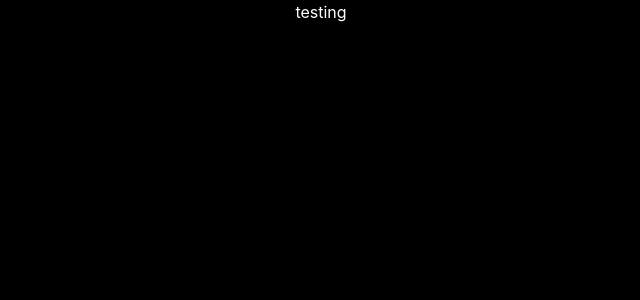
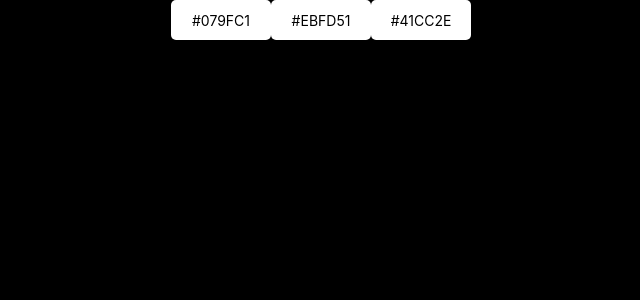
Before and after one commit to augustobritodev/react-challenges, a React (Vite) app: page /guess-the-color in a window 1280 px wide. Shown: the top 300 px of the page, without its empty margins (319-959 px from the left). Built offline with nearby package versions, Linux system fonts and the light colour scheme.

Commit message:
chore: add main game

```diff
--- a/src/index.css
+++ b/src/index.css
@@ -87,17 +87,21 @@ h1 {
 button {
   border-radius: 5px;
   border: 1px solid transparent;
-  padding: 0.6em 1.2em;
-  font-size: 1em;
-  font-weight: 500;
+  width: 100px;
+  height: 40px;
+  font-size: 14px;
+  font-weight: 400;
   font-family: inherit;
-  background-color: #666666;
+  background-color: #FFF;
+  color: #000000;
   cursor: pointer;
-  transition: border-color 0.25s;
+  transition: all 0.25s;
 }
 
 button:hover {
-  border-color: #61dafbaa;
+  background-color: #000000;
+  color: #FFF;
+  border-color: #FFF;
 }
 
 button:focus,
--- a/src/pages/GuessTheColor.jsx
+++ b/src/pages/GuessTheColor.jsx
@@ -1,7 +1,47 @@
+import { useState } from 'react'
+import { Link } from 'react-router-dom'
+
+function getRandomHex() {
+  const digits = '0123456789ABCDEF'
+
+  let color = new Array(6)
+    .fill('')
+    .map(() => digits[Math.floor(Math.random() * digits.length)])
+    .join('')
+
+  return `#${color}`
+}
+
 export default function GuessTheColor() {
+  const [won, setWon] = useState(false)
+
+  const colors = new Array(3).fill('').map(() => getRandomHex())
+  const color = colors[Math.floor(Math.random() * colors.length)]
+
+  function handleOnClick(event) {
+    const target = event.target
+    setWon(target.innerText === color)
+  }
+
+  if (won) {
+    return (
+      <div className='flex h-screen'>
+        <div className="m-auto text-center">
+          <h1>You Won!</h1>
+          <a onClick={() => setWon(false)}>Play Again!</a>
+        </div>
+      </div>
+    )
+  }
+
   return (
-    <>
-      <p>testing</p>
-    </>
+    <div className="flex h-screen">
+      <div className="m-auto text-center">
+        <div style={{ backgroundColor: color }} className="p-20 border-5 rounded-md" />
+        <div className='m-4'>
+          {colors.map((color, index) => <button className='mx-2 px-2' onClick={handleOnClick} key={index}>{color}</button>)}
+        </div>
+      </div>
+    </div>
   )
 }
--- a/src/pages/Home.jsx
+++ b/src/pages/Home.jsx
@@ -1,15 +1,41 @@
 import { Link } from 'react-router-dom'
 import reactLogo from '/react.svg'
+
+function padZero(num) {
+  if (num < 10) {
+    return `00${num}`
+  } else if (num < 100) {
+    return `0${num}`
+  } else {
+    return num.toString()
+  }
+}
+
+const challenges = [
+  { id: 'guess-the-color', name: 'Guess The Color' },
+  { id: 'debounce-input', name: 'Debounce Input' },
+]
+
+function Challenge(props) {
+  const { id, name, index } = props
+  return (
+    <a>
+      <Link to={`/${id}`}>
+        <span>{padZero(index + 1)}</span>
+        <b>{name}</b>
+      </Link>
+    </a>
+  )
+}
 
 export default function Home() {
   return (
     <div className="flex h-screen">
-      <div className="flex flex-col m-auto">
+      <div className="flex flex-col m-auto text-center">
         <img src={reactLogo} className="logo" alt="React logo" />
         <h1>Challenges</h1>
         <div id="challenges" className="grid gap-x-4 gap-y-1 grid-cols-1 sm:grid-cols-2 lg:grid-cols-3">
-          <Link>Guess The Color</Link>
-          <Link>Debounce Input</Link>
+          {challenges.map(({ id, name }, index) => <Challenge key={id} id={id} name={name} index={index} />)}
         </div>
       </div>
     </div>
```
